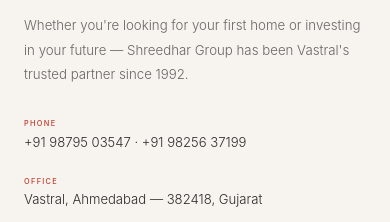
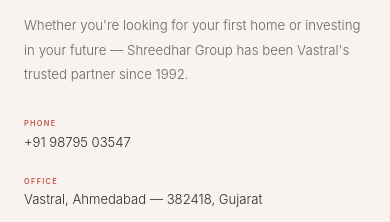
Before and after one commit to Hill-Sudani/shreedhar-realtors, a website: page index.html in a window 390 px wide. Shown: the part 7965-8187 px from the top of the page. Drawn offline with nearby package versions, Linux system fonts and the light colour scheme.

Commit message:
Fixed the phone number

```diff
--- a/index.html
+++ b/index.html
@@ -2696,7 +2696,7 @@
           <div class="cd-row">
             <div class="cd-item">
               <div class="cd-label">Phone</div>
-              <div class="cd-val">+91 98795 03547 · +91 98256 37199</div>
+              <div class="cd-val">+91 98795 03547</div>
             </div>
             <div class="cd-item">
               <div class="cd-label">Office</div>
@@ -3006,7 +3006,7 @@ Projects:
 9. SHREEDHAR SPARSH - Completed. S.P. Ring Road, Vastral. Config: 2 & 3 BHK + Shops.
 10. SHREEDHAR STAR - Completed. Devasya School Road, Odhav. Config: 3 BHK + Shops.
 
-Contact: +91 98795 03547 / +91 98256 37199. WhatsApp: +91 98795 03547.
+Contact: +91 98795 03547. WhatsApp: +91 98795 03547.
 
 Rules:
 - Respond in English by default. Switch language only if user writes in Gujarati or Hindi.
```
